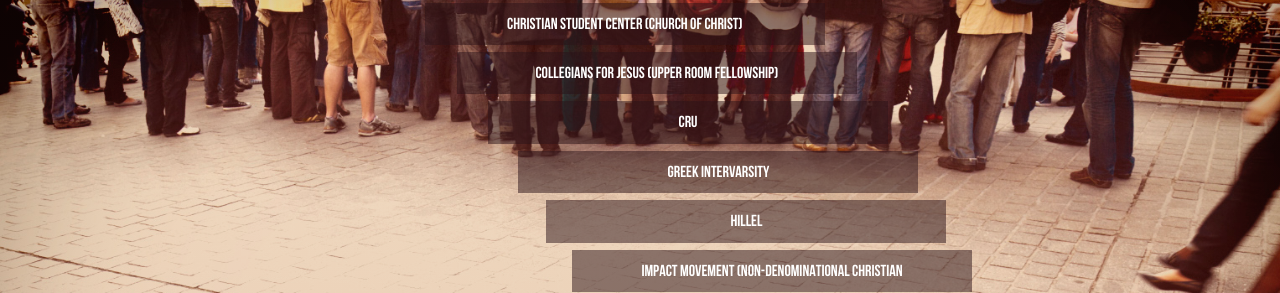
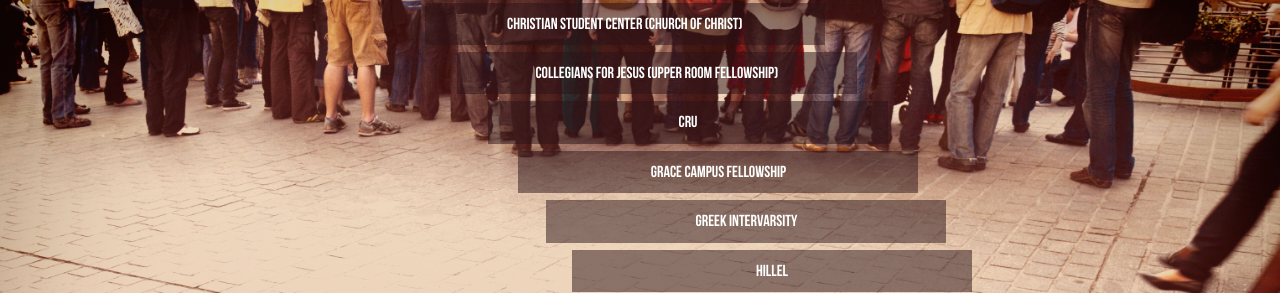
Before and after one commit to zmam40/url, a plain HTML site: page public/index.html in a window 1280 px wide. Shown: the part 1106-1399 px from the top of the page. Drawn offline with nearby package versions, Linux system fonts and the light colour scheme.

Commit message:
Added Grace Campus Fellowship to the list

```diff
--- a/public/index.html
+++ b/public/index.html
@@ -95,6 +95,9 @@
 	        <a href="http://www.purduecru.com">CRU</a>
         </li>
 	      <li>
+	        <a href="">Grace Campus Fellowship</a>
+        </li>
+	      <li>
 	        <a href="http://www.greekiv.org">Greek InterVarsity</a>
         </li>
 	      <li>
```
